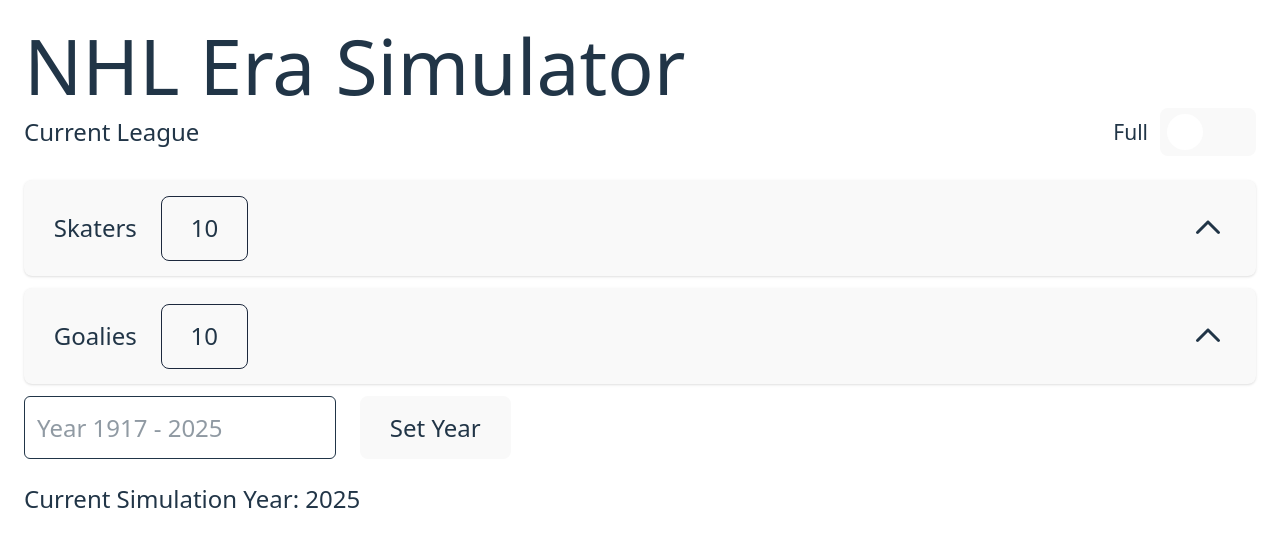
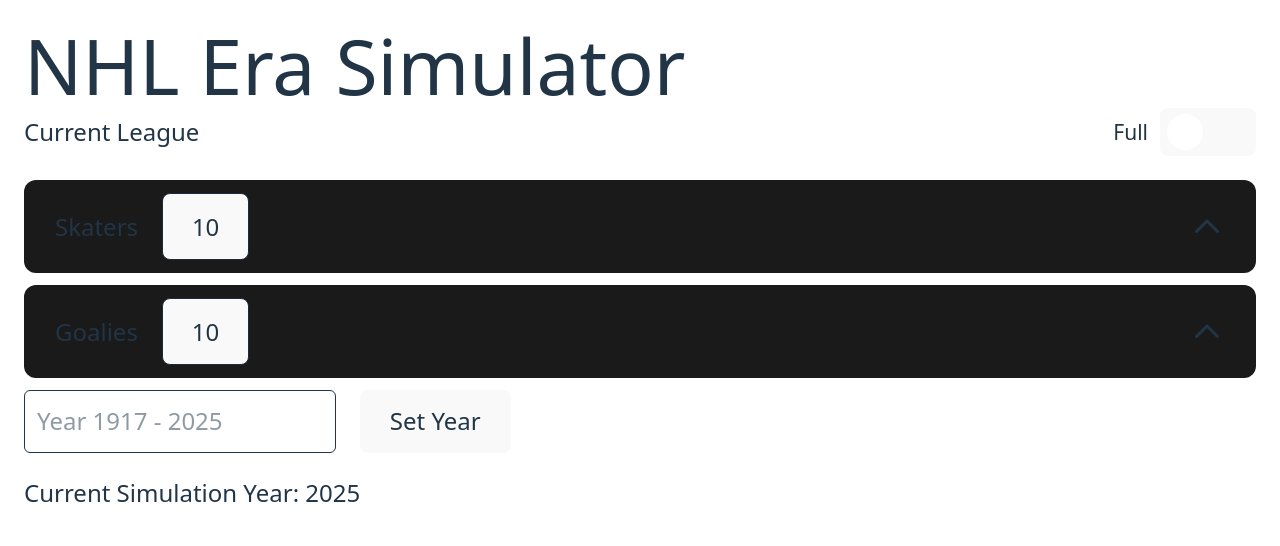
Before and after one commit to Damon-Thomas/nhl-era-rewind, a React (Vite) app: page / in a window 1280 px wide. Shown: the top 546 px of the page. Built offline with nearby package versions, Linux system fonts and the light colour scheme.

Commit message:
fix nested buttons

```diff
--- a/src/components/DropDown.tsx
+++ b/src/components/DropDown.tsx
@@ -18,8 +18,8 @@
   const [open, setOpen] = useState(false);
   return (
     <div className="relative inline-block text-left w-full h-fit">
-      <button
-        className="ddbutton w-full flex justify-between items-center px-4 py-2 text-sm font-medium bg-white border border-gray-300 rounded-md shadow-sm hover:bg-gray-50 focus:outline-none"
+      <div
+        className="ddbutton w-full flex justify-between items-center cursor-pointer rounded-lg border border-transparent px-5 py-2 text-base font-medium font-inherit bg-[#1a1a1a] transition-colors duration-300 hover:border-[#646cff] focus:outline-4 focus:outline-auto focus:outline-[#646cff]"
         onClick={() => {
           setOpen((prev) => !prev);
         }}
@@ -35,7 +35,7 @@
           />
         </div>
         <Chevron down={open} />
-      </button>
+      </div>
 
       <div
         className={`grid w-full overflow-hidden transition-all duration-500 ${
```
